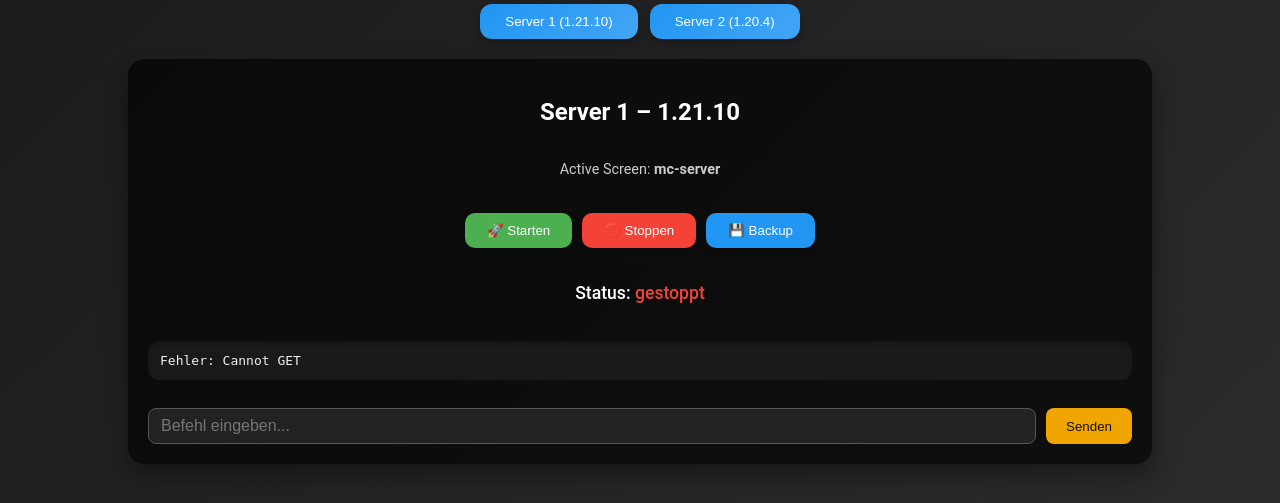
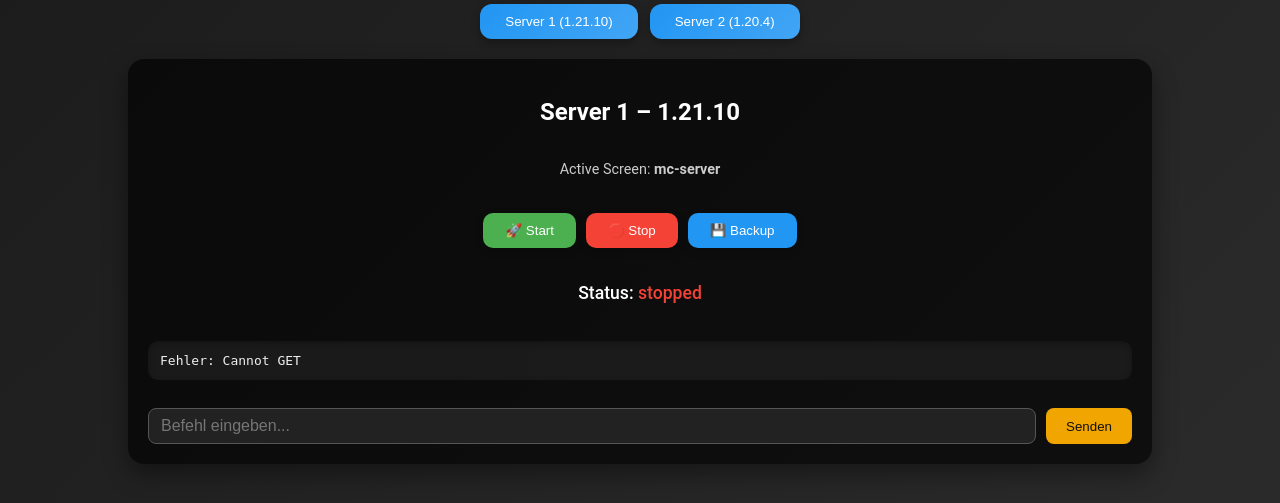
Before and after one commit to AUTLeon/Webpanel, a Flask app: page / in a window 1280 px wide. Shown: the part 142-645 px from the top of the page. Run offline with Flask 3, Linux system fonts and the light colour scheme.

Commit message:
Auto sync Sun Dec  7 19:40:01 CET 2025

```diff
--- a/templates/index.html
+++ b/templates/index.html
@@ -37,17 +37,17 @@
         <div id="server1-panel" class="server-panel">
             <h2>Server 1 – 1.21.10</h2>
             <div class="meta">
-                Active Screen: <strong id="screen-name-1">lade...</strong>
+                Active Screen: <strong id="screen-name-1">loading...</strong>
             </div>
             <div class="buttons">
-                <button class="start" onclick="serverAction('server1', 'start')">🚀 Starten</button>
-                <button class="stop" onclick="serverAction('server1', 'stop')">🛑 Stoppen</button>
+                <button class="start" onclick="serverAction('server1', 'start')">🚀 Start</button>
+                <button class="stop" onclick="serverAction('server1', 'stop')">🛑 Stop</button>
                 <button class="backup" onclick="serverAction('server1', 'backup')">💾 Backup</button>
             </div>
             <div class="status">
-                Status: <span id="status-text-1">lade...</span>
+                Status: <span id="status-text-1">loading...</span>
             </div>
-            <pre id="logs-1" class="logs">lade logs...</pre>
+            <pre id="logs-1" class="logs">loading logs...</pre>
             <div class="console-input">
                 <input id="console-command-1" class="console-input-text" type="text" placeholder="Befehl eingeben...">
                 <button onclick="sendConsoleCommand('server1')">Senden</button>
@@ -57,17 +57,17 @@
         <div id="server2-panel" class="server-panel" style="display:none;">
             <h2>Server 2 – 1.20.4</h2>
             <div class="meta">
-                Active Screen: <strong id="screen-name-2">lade...</strong>
+                Active Screen: <strong id="screen-name-2">loading...</strong>
             </div>
             <div class="buttons">
-                <button class="start" onclick="serverAction('server2', 'start')">🚀 Starten</button>
-                <button class="stop" onclick="serverAction('server2', 'stop')">🛑 Stoppen</button>
+                <button class="start" onclick="serverAction('server2', 'start')">🚀 Start</button>
+                <button class="stop" onclick="serverAction('server2', 'stop')">🛑 Stop</button>
                 <button class="backup" onclick="serverAction('server2', 'backup')">💾 Backup</button>
             </div>
             <div class="status">
-                Status: <span id="status-text-2">lade...</span>
+                Status: <span id="status-text-2">loading...</span>
             </div>
-            <pre id="logs-2" class="logs">lade logs...</pre>
+            <pre id="logs-2" class="logs">loading logs...</pre>
             <div class="console-input">
                 <input id="console-command-2" class="console-input-text" type="text" placeholder="Befehl eingeben...">
                 <button onclick="sendConsoleCommand('server2')">Senden</button>
@@ -98,10 +98,10 @@
         const resp = await fetch(`/${server}/status`);
         const j = await resp.json();
         if(j.running){
-            sText.innerText = "läuft";
+            sText.innerText = "running";
             sText.style.color = "#4caf50";
         } else {
-            sText.innerText = "gestoppt";
+            sText.innerText = "stopped";
             sText.style.color = "#f44336";
         }
         screenName.innerText = j.detected_screen || "keine erkannt";
```
